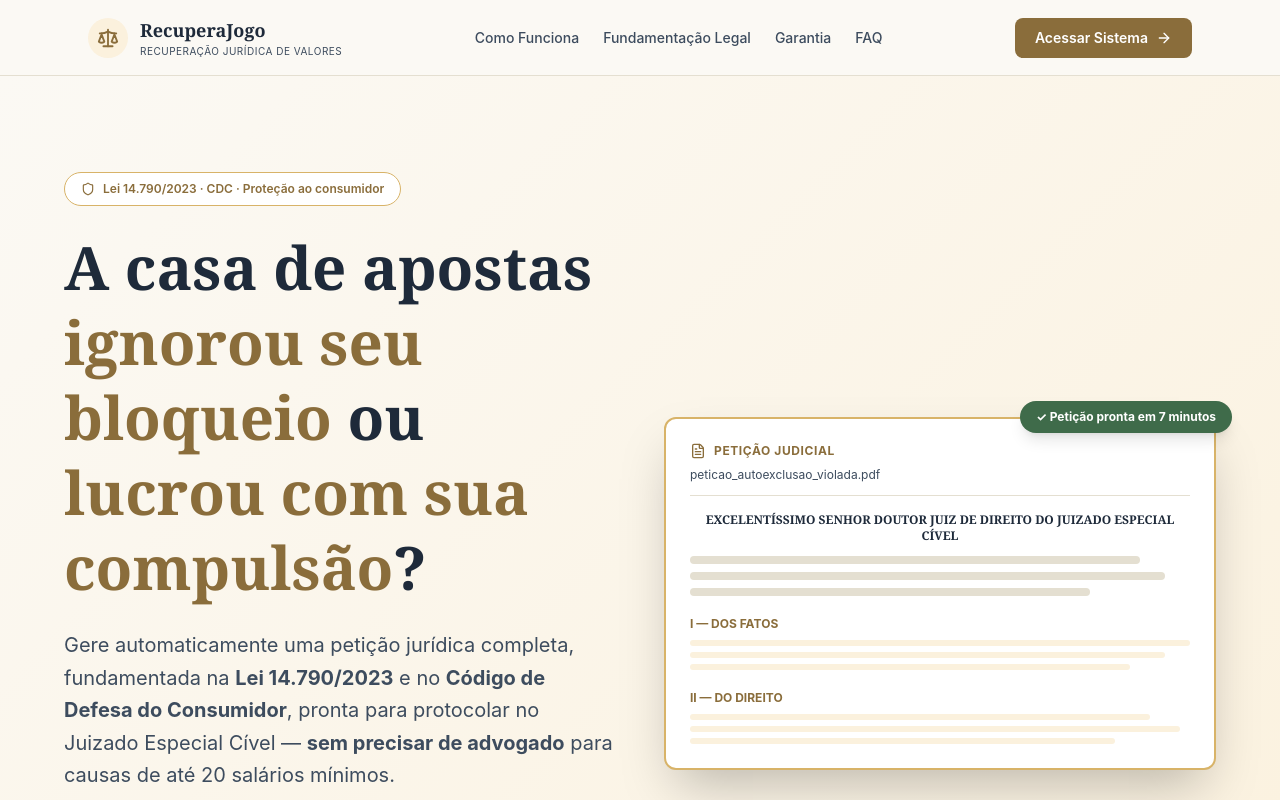
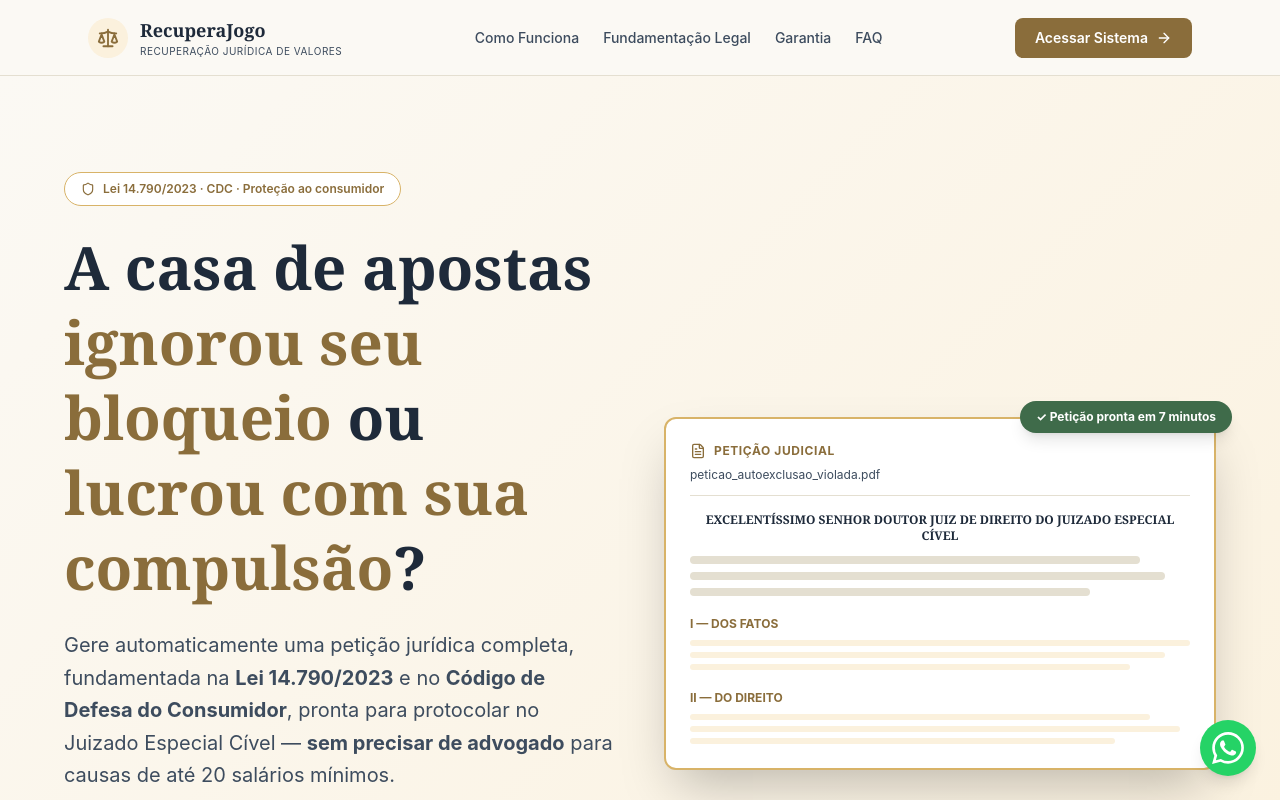
Before and after one commit to pedrofsneto33/EBookall, a Next.js app: page / in a window 1280 px wide. Shown: the top 800 px of the page. Built offline with nearby package versions, Linux system fonts and the light colour scheme.

Commit message:
feat: gerador com argumentos dinâmicos, dicas de prova e botão whatsapp

```diff
--- a/app/page.tsx
+++ b/app/page.tsx
@@ -457,7 +457,20 @@ export default function LandingPage() {
             <p>CNPJ: 55.536.885/0001-30 | Contato: pedrofsneto33@gmail.com</p>
           </div>
         </div>
-      </footer>
+      </footer>{/* Botão Flutuante do WhatsApp */}
+<a
+  href="https://wa.me/5586988117925?text=Ol%C3%A1!%20Vim%20pelo%20site%20RecuperaJogo%20e%20gostaria%20de%20mais%20informa%C3%A7%C3%B5es."
+  target="_blank"
+  rel="noopener noreferrer"
+  className="fixed bottom-6 right-6 z-50 flex items-center justify-center w-14 h-14 rounded-full shadow-lg transition-all hover:scale-110 hover:shadow-2xl"
+  style={{ backgroundColor: "#25D366" }}
+  aria-label="Falar no WhatsApp"
+>
+  {/* Ícone oficial do WhatsApp (SVG) */}
+  <svg viewBox="0 0 24 24" fill="white" className="w-8 h-8">
+    <path d="M17.472 14.382c-.297-.149-1.758-.867-2.03-.967-.273-.099-.471-.148-.67.15-.197.297-.767.966-.94 1.164-.173.199-.347.223-.644.075-.297-.15-1.255-.463-2.39-1.475-.883-.788-1.48-1.761-1.653-2.059-.173-.297-.018-.458.13-.606.134-.133.298-.347.446-.52.149-.174.198-.298.298-.497.099-.198.05-.371-.025-.52-.075-.149-.669-1.612-.916-2.207-.242-.579-.487-.5-.669-.51-.173-.008-.371-.01-.57-.01-.198 0-.52.074-.792.372-.272.297-1.04 1.016-1.04 2.479 0 1.462 1.065 2.875 1.213 3.074.149.198 2.096 3.2 5.077 4.487.709.306 1.262.489 1.694.625.712.227 1.36.195 1.871.118.571-.085 1.758-.719 2.006-1.413.248-.694.248-1.289.173-1.413-.074-.124-.272-.198-.57-.347m-5.421 7.403h-.004a9.87 9.87 0 01-5.031-1.378l-.361-.214-3.741.982.998-3.648-.235-.374a9.86 9.86 0 01-1.51-5.26c.001-5.45 4.436-9.884 9.888-9.884 2.64 0 5.122 1.03 6.988 2.898a9.825 9.825 0 012.893 6.994c-.003 5.45-4.437 9.884-9.885 9.884m8.413-18.297A11.815 11.815 0 0012.05 0C5.495 0 .16 5.335.157 11.892c0 2.096.547 4.142 1.588 5.945L.057 24l6.305-1.654a11.882 11.882 0 005.683 1.448h.005c6.554 0 11.89-5.335 11.893-11.893a11.821 11.821 0 00-3.48-8.413Z"/>
+  </svg>
+</a>
 
     </div>
   );
```
